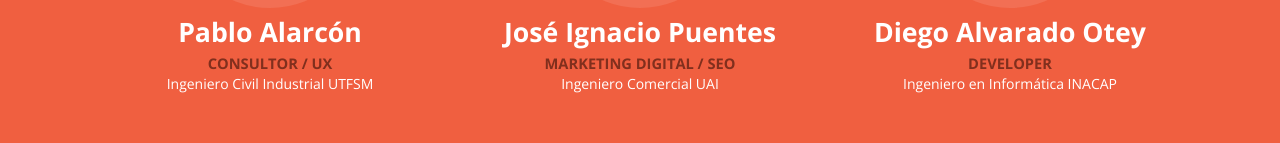
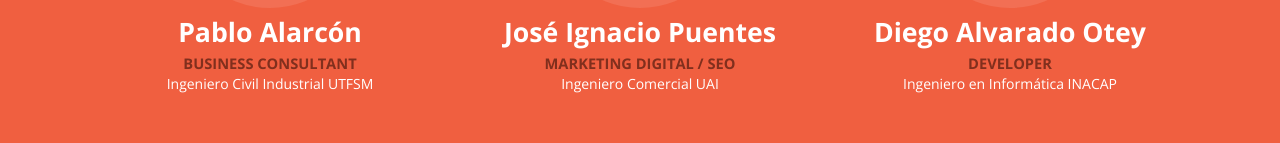
Before and after one commit to dalvaradotey/llamadigital, a plain HTML site: page views/index.html in a window 1280 px wide. Shown: the part 2179-2322 px from the top of the page. Drawn offline with nearby package versions, Linux system fonts and the light colour scheme; files that its build step writes are made by us from their sources; files whose address does not match are found by name.

Commit message:
UPDATE: info pablo

```diff
--- a/views/index.html
+++ b/views/index.html
@@ -167,7 +167,7 @@
                         <div itemscope itemtype="http://schema.org/Person" class="col-lg-12 text-center description">
                             <h4 itemprop="name" class="name">Pablo Alarcón</h4>
                             <div itemprop="jobTitle" class="position text-muted">
-                                Consultor / UX
+                                Business Consultant
                             </div>
                             <div class="career">
                                 Ingeniero Civil Industrial UTFSM
```
Also changed, not shown: index.html (+1 -1 lines).
